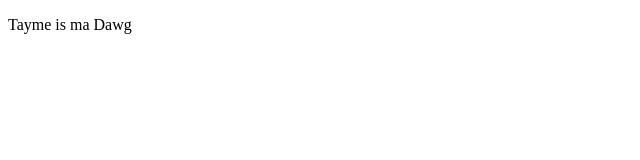
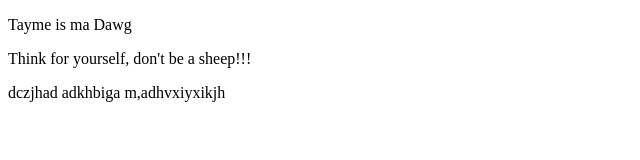
Before and after one commit to Tayme-tech/test, a plain HTML site: page index.html in a window 1280 px wide. Shown: the whole page, without its empty margins (0-640 px from the left). Drawn offline with Linux system fonts and the light colour scheme.

Commit message:
second pushh

```diff
--- a/index.html
+++ b/index.html
@@ -7,5 +7,7 @@
 </head>
 <body>
     <p>Tayme is ma Dawg</p>
+    <p>Think for yourself, don't be a sheep!!!</p>
+    <p>dczjhad adkhbiga m,adhvxiyxikjh</p>
 </body>
 </html>
```
